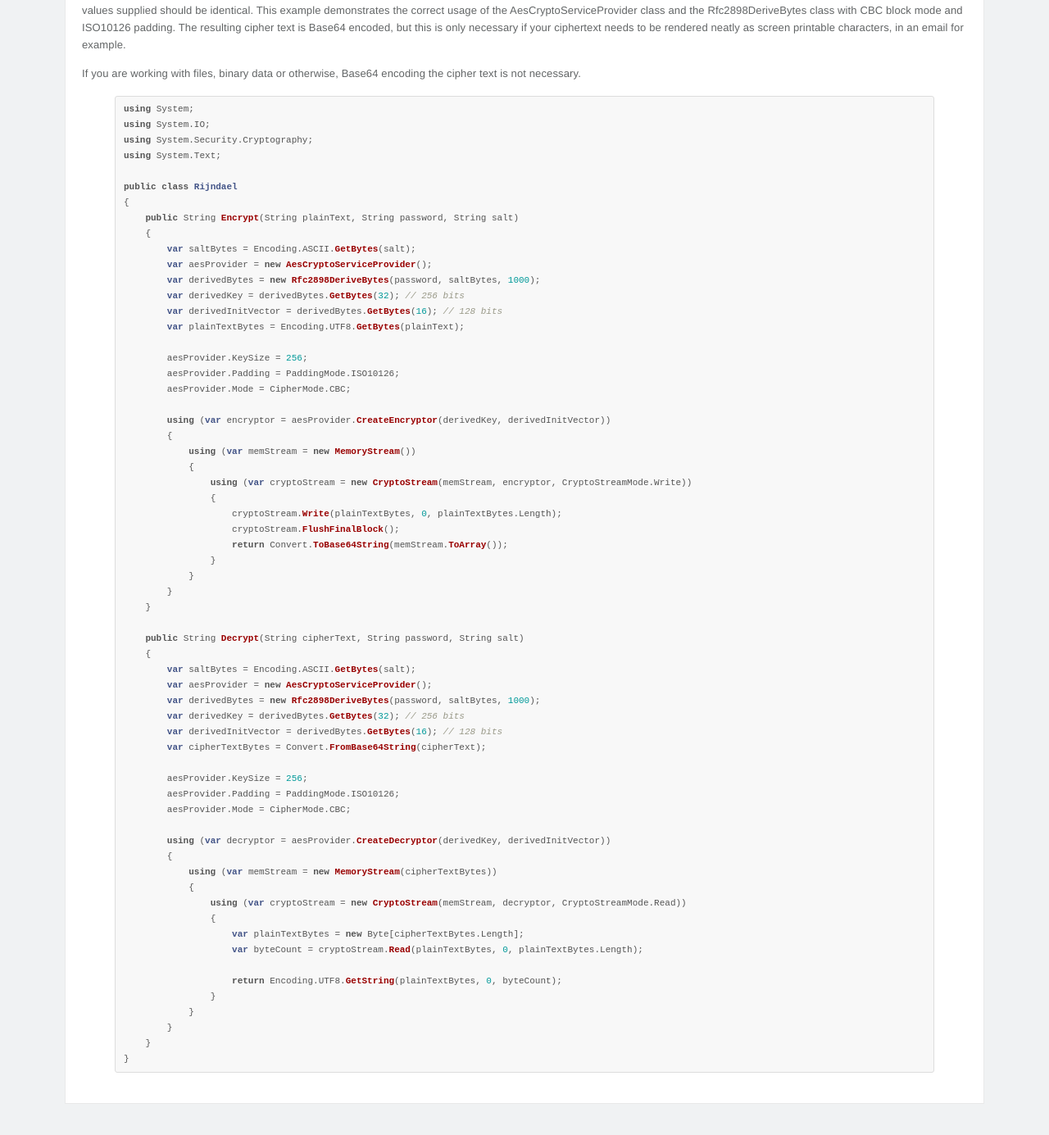
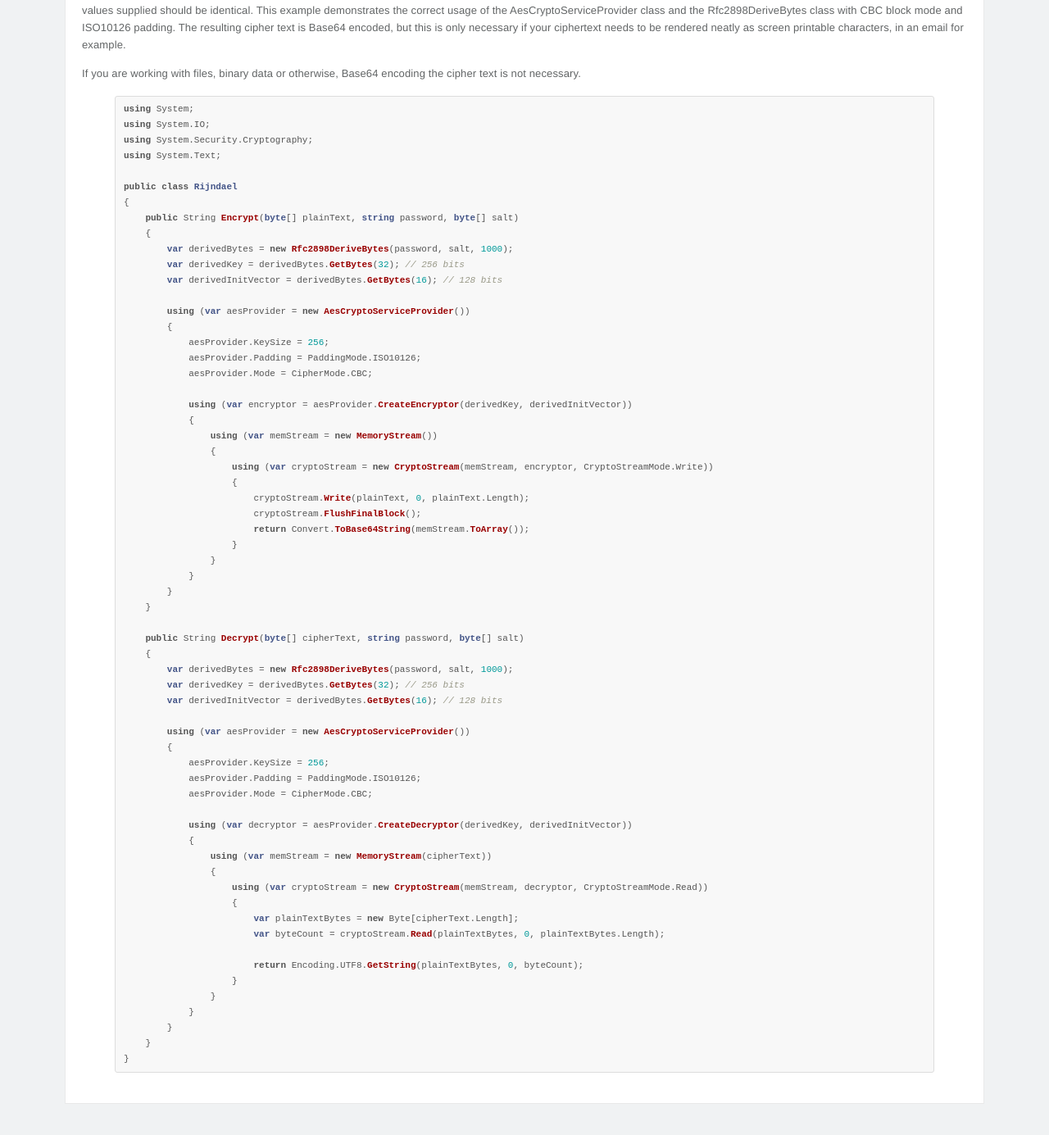
Before and after one commit to pingfu/pingfu.github.io, a Jekyll site: the page built from _posts/2011-02-24-cryptography-and-dotnet.markdown, in a window 1280 px wide and 1400 px high, scrolled down 1508 px. Shown: the top 1385 px of the window at 82% size. Built offline with Jekyll 4.4.1, drawn with Linux system fonts in a browser that asks for light colours; nearby versions of some CDN libraries; Markdown is read by kramdown in place of the engine named in the settings.

Commit message:
updated posts

```diff
--- a/_posts/2011-02-24-cryptography-and-dotnet.markdown
+++ b/_posts/2011-02-24-cryptography-and-dotnet.markdown
@@ -47,56 +47,56 @@ using System.Text;
 
 public class Rijndael
 {
-    public String Encrypt(String plainText, String password, String salt)
+    public String Encrypt(byte[] plainText, string password, byte[] salt)
     {
-        var saltBytes = Encoding.ASCII.GetBytes(salt);
-        var aesProvider = new AesCryptoServiceProvider();
-        var derivedBytes = new Rfc2898DeriveBytes(password, saltBytes, 1000);
+        var derivedBytes = new Rfc2898DeriveBytes(password, salt, 1000);
         var derivedKey = derivedBytes.GetBytes(32); // 256 bits
         var derivedInitVector = derivedBytes.GetBytes(16); // 128 bits
-        var plainTextBytes = Encoding.UTF8.GetBytes(plainText);
 
-        aesProvider.KeySize = 256;
-        aesProvider.Padding = PaddingMode.ISO10126;
-        aesProvider.Mode = CipherMode.CBC;
+        using (var aesProvider = new AesCryptoServiceProvider())
+        {
+            aesProvider.KeySize = 256;
+            aesProvider.Padding = PaddingMode.ISO10126;
+            aesProvider.Mode = CipherMode.CBC;
 
-        using (var encryptor = aesProvider.CreateEncryptor(derivedKey, derivedInitVector))
-        {
-            using (var memStream = new MemoryStream())
+            using (var encryptor = aesProvider.CreateEncryptor(derivedKey, derivedInitVector))
             {
-                using (var cryptoStream = new CryptoStream(memStream, encryptor, CryptoStreamMode.Write))
+                using (var memStream = new MemoryStream())
                 {
-                    cryptoStream.Write(plainTextBytes, 0, plainTextBytes.Length);
-                    cryptoStream.FlushFinalBlock();
-                    return Convert.ToBase64String(memStream.ToArray());
+                    using (var cryptoStream = new CryptoStream(memStream, encryptor, CryptoStreamMode.Write))
+                    {
+                        cryptoStream.Write(plainText, 0, plainText.Length);
+                        cryptoStream.FlushFinalBlock();
+                        return Convert.ToBase64String(memStream.ToArray());
+                    }
                 }
             }
         }
     }
 
-    public String Decrypt(String cipherText, String password, String salt)
+    public String Decrypt(byte[] cipherText, string password, byte[] salt)
     {
-        var saltBytes = Encoding.ASCII.GetBytes(salt);
-        var aesProvider = new AesCryptoServiceProvider();
-        var derivedBytes = new Rfc2898DeriveBytes(password, saltBytes, 1000);
+        var derivedBytes = new Rfc2898DeriveBytes(password, salt, 1000);
         var derivedKey = derivedBytes.GetBytes(32); // 256 bits
         var derivedInitVector = derivedBytes.GetBytes(16); // 128 bits
-        var cipherTextBytes = Convert.FromBase64String(cipherText);
 
-        aesProvider.KeySize = 256;
-        aesProvider.Padding = PaddingMode.ISO10126;
-        aesProvider.Mode = CipherMode.CBC;
+        using (var aesProvider = new AesCryptoServiceProvider())
+        {
+            aesProvider.KeySize = 256;
+            aesProvider.Padding = PaddingMode.ISO10126;
+            aesProvider.Mode = CipherMode.CBC;
 
-        using (var decryptor = aesProvider.CreateDecryptor(derivedKey, derivedInitVector))
-        {
-            using (var memStream = new MemoryStream(cipherTextBytes))
+            using (var decryptor = aesProvider.CreateDecryptor(derivedKey, derivedInitVector))
             {
-                using (var cryptoStream = new CryptoStream(memStream, decryptor, CryptoStreamMode.Read))
+                using (var memStream = new MemoryStream(cipherText))
                 {
-                    var plainTextBytes = new Byte[cipherTextBytes.Length];
-                    var byteCount = cryptoStream.Read(plainTextBytes, 0, plainTextBytes.Length);
+                    using (var cryptoStream = new CryptoStream(memStream, decryptor, CryptoStreamMode.Read))
+                    {
+                        var plainTextBytes = new Byte[cipherText.Length];
+                        var byteCount = cryptoStream.Read(plainTextBytes, 0, plainTextBytes.Length);
 
-                    return Encoding.UTF8.GetString(plainTextBytes, 0, byteCount);
+                        return Encoding.UTF8.GetString(plainTextBytes, 0, byteCount);
+                    }
                 }
             }
         }
```
